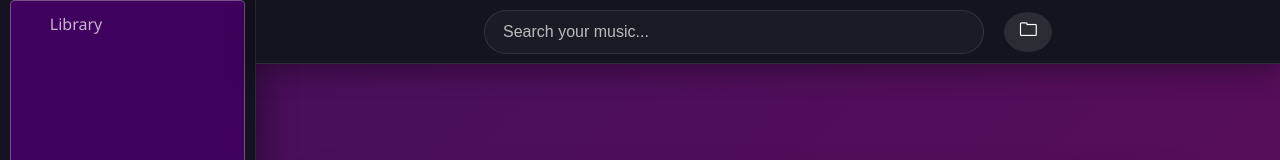
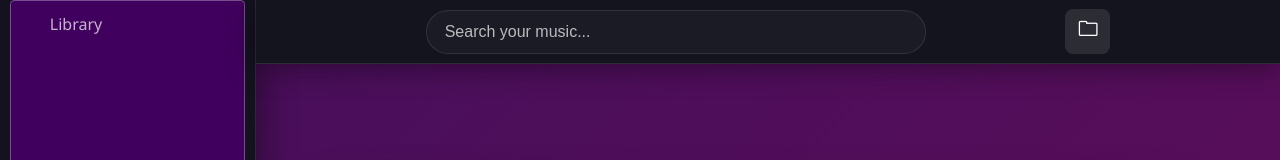
Before and after one commit to cheesyburger34/MusicPlayer, a website: page public/main.html in a window 1280 px wide. Shown: the top 160 px of the page. Drawn offline with Linux system fonts and the light colour scheme; no server answers.

Commit message:
fixed add button in topnav

```diff
--- a/public/main.css
+++ b/public/main.css
@@ -248,35 +248,75 @@
 }
 
 /*top nav styling */
+/* --- TOP NAVIGATION BAR --- */
 .top-nav {
     position: fixed;
     top: 0;
-    /* Changed left/width clamps to a cleaner 0-based layout if you have a sidebar */
+    /* Uses your custom sidebar calculator */
     left: clamp(150px, 20%, 20%);
     width: calc(100% - clamp(150px, 20%, 20%));
     height: 8vh;
+    min-height: 60px; /* Prevents layout collapse on tiny heights */
     z-index: 100;
+
     background: var(--bg-player);
     backdrop-filter: blur(10px);
     -webkit-backdrop-filter: blur(10px);
     border-bottom: 1px solid var(--glass-border);
-
-    /* FLEXBOX FIXES */
-    display: flex;
-    align-items: center;
-    justify-content: ease-in-out; /* Keeps items distributed nicely */
-    gap: 20px;                   /* Use a fixed, reliable pixel gap instead of 10% */
-    padding: 0 4%;               /* Clean horizontal padding */
     box-shadow: 0 4px 30px var(--shadow-dark);
     box-sizing: border-box;
+
+    /* Structural Layout Engine */
+    display: flex;
+    align-items: center;       /* Centers all elements vertically inside the 8vh box */
+    justify-content: space-between; /* Pushes the form to the center area and the button to the right edge */
+    padding: 0 30px;           /* Clean, predictable outer padding */
 }
 
+/* Container for search elements */
 .search-form {
     display: flex;
     flex-grow: 1;
-    justify-content: center; /* Keeps the internal search bar centered */
-    max-width: 500px;        /* Matches your search bar constraint */
-    margin-left: auto;       /* This clever trick perfectly centers the search area... */
+    justify-content: center;
+    max-width: 500px;
+    margin: 0 auto;            /* Mandates perfect mathematical centering across the nav bar */
+}
+
+/* --- ISOLATED ADD BUTTON FIX --- */
+.top-nav .add-btn {
+    /* Reset layout properties to prevent top-left breaking */
+    position: relative;
+    top: auto;
+    left: auto;
+
+    /* Strict sizing definitions */
+    width: 45px;
+    height: 45px;
+    min-width: 45px;          /* Prevents the search bar from flattening the button */
+    flex-shrink: 0;           /* Absolute priority rendering size */
+
+    /* Presentation */
+    font-size: 20px;
+    font-weight: 900;
+    color: var(--text-main);
+    background: var(--glass-heavy);
+    border: none;
+    border-radius: 8px;
+    cursor: pointer;
+
+    /* Centering the folder icon perfectly inside the square button */
+    display: flex;
+    align-items: center;
+    justify-content: center;
+    padding: 0;                /* Wipes out the problematic padding inherited from bottom buttons */
+
+    transition: background 0.3s ease, transform 0.3s ease;
+}
+
+/* Hover effect isolated strictly to the top navigation context */
+.top-nav .add-btn:hover {
+    transform: translateY(-3px);
+    background: var(--button-hover-pink);
 }
 
 .search-bar {
```
Also changed, not shown: public/main.html (+2 -2 lines).
